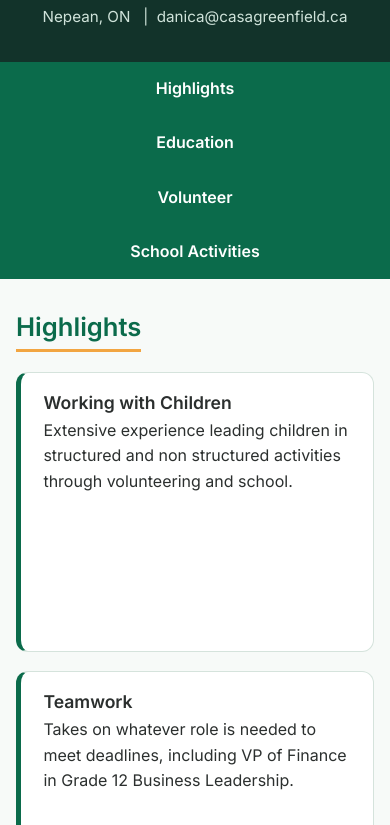
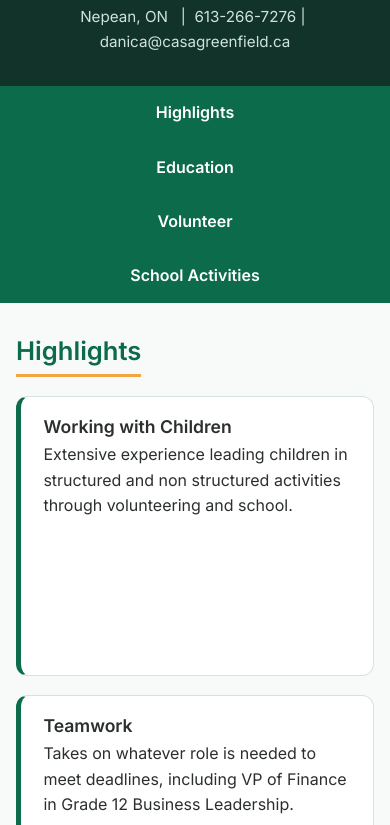
Before and after one commit to danicagrn/portfolio, a plain HTML site: page pfl1/index.html in a window 390 px wide. Shown: the part 136-961 px from the top of the page. Drawn offline with Linux system fonts and the light colour scheme.

Commit message:
added phone number to index.html

```diff
--- a/pfl1/index.html
+++ b/pfl1/index.html
@@ -13,7 +13,7 @@
     <header class="site-header">
         <h1>Danica Green</h1>
         <p class="tagline">Business Systems Development Student</p>
-        <p class="location">Nepean, ON &nbsp; |&nbsp; danica@casagreenfield.ca</p>
+        <p class="location">Nepean, ON &nbsp; |&nbsp; 613-266-7276 |&nbsp; danica@casagreenfield.ca</p>
     </header>
 
     <nav class="site-nav">
```
